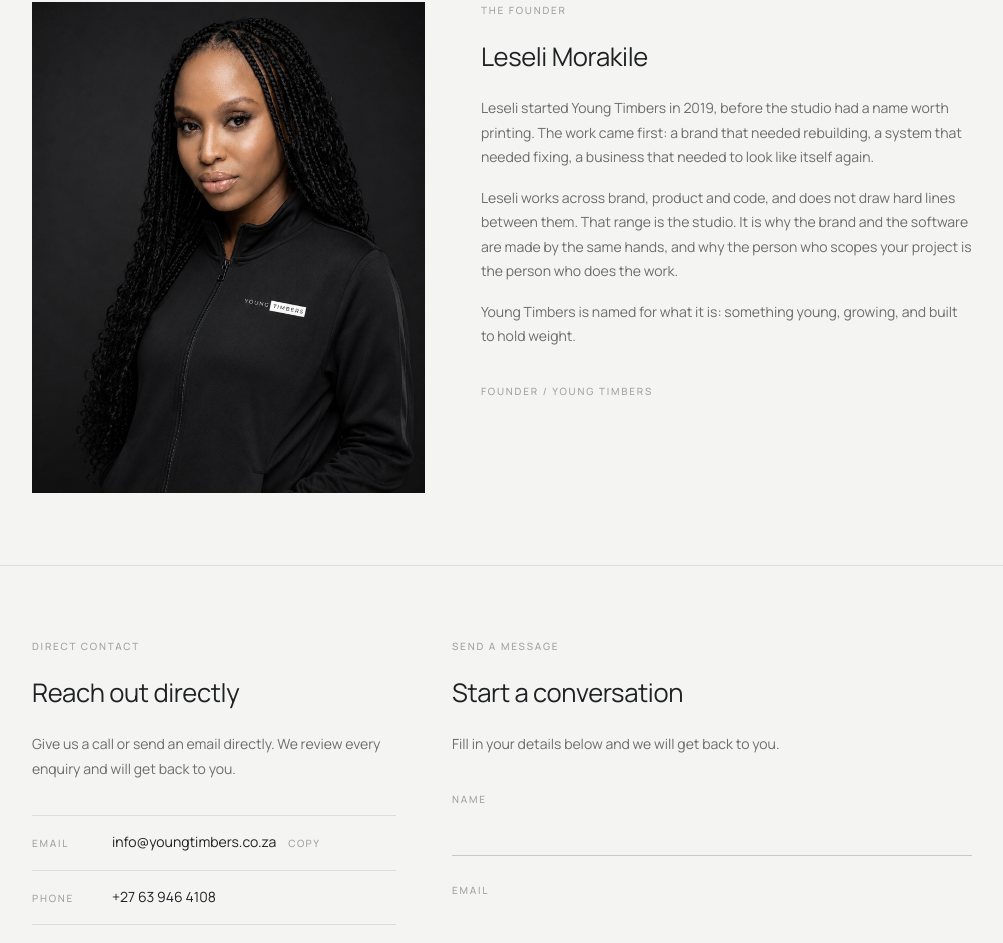
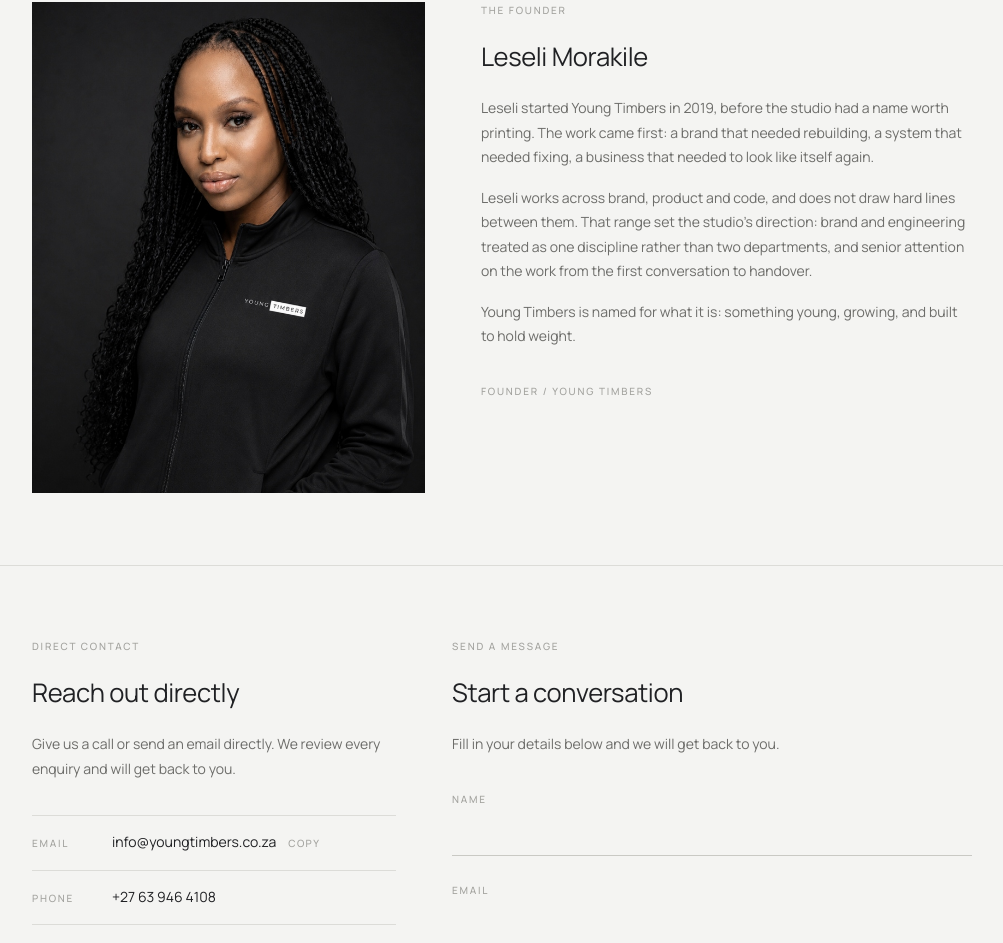
Before and after one commit to leselim/Young-Timbers-Website, a React (Vite) app: page / in a window 1280 px wide. Shown: the part 1999-2942 px from the top of the page, without its empty margins (138-1141 px from the left). Built offline with nearby package versions, Linux system fonts and the light colour scheme.

Commit message:
copy: revise founder paragraph

```diff
--- a/src/components/Founder.jsx
+++ b/src/components/Founder.jsx
@@ -40,9 +40,9 @@
             </p>
             <p>
               Leseli works across brand, product and code, and does not draw hard lines
-              between them. That range is the studio. It is why the brand and the software
-              are made by the same hands, and why the person who scopes your project is
-              the person who does the work.
+              between them. That range set the studio's direction: brand and engineering
+              treated as one discipline rather than two departments, and senior attention
+              on the work from the first conversation to handover.
             </p>
             <p>
               Young Timbers is named for what it is: something young, growing, and built
```
